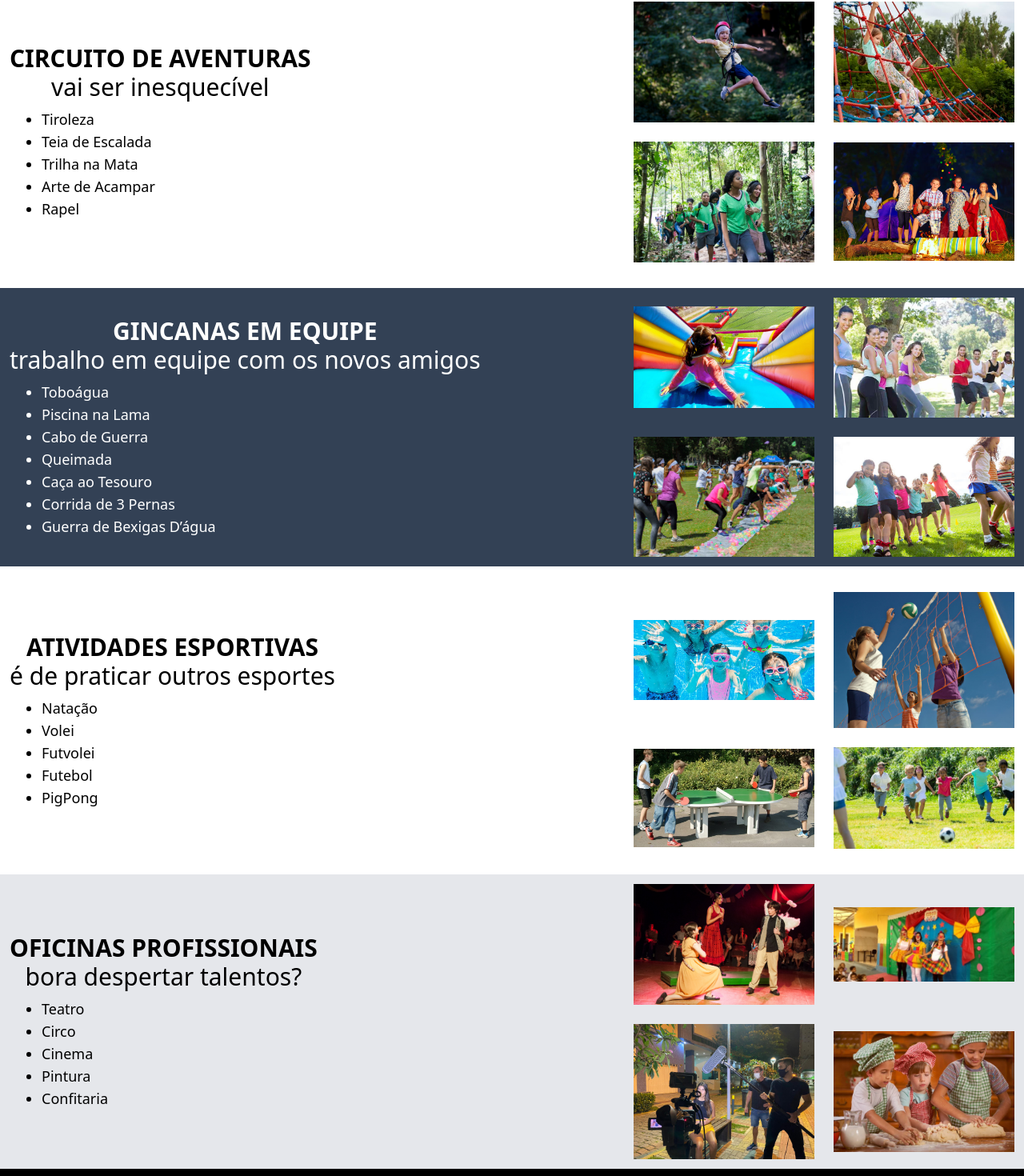
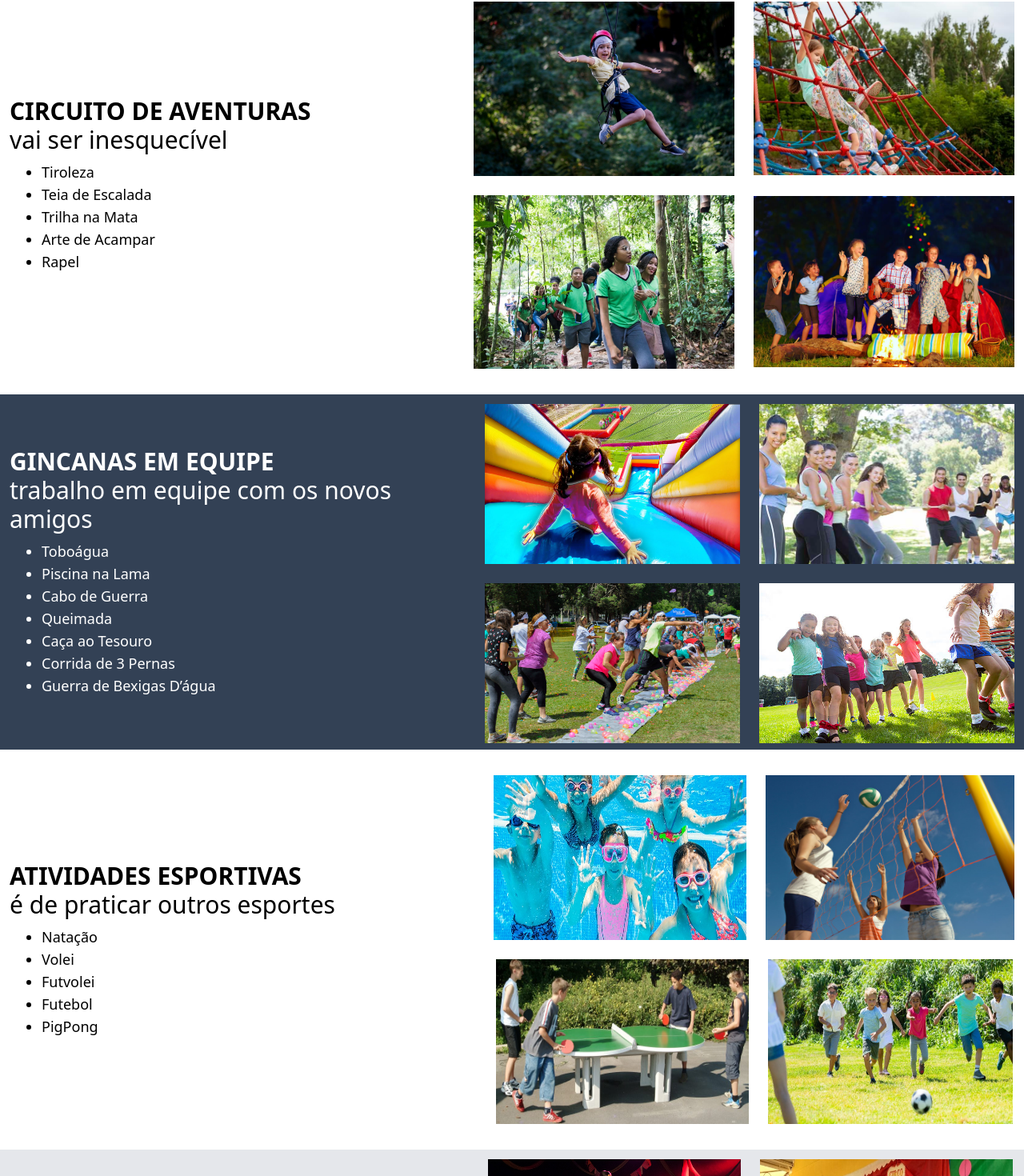
Before and after one commit to VictorEdsonsr/acampamento-aguias, a Next.js app: page /Atividade in a window 1280 px wide. Shown: the part 390-1860 px from the top of the page at 80% size. Built offline with nearby package versions, Linux system fonts and the light colour scheme.

Commit message:
imagens aumentadas - atividades

```diff
--- a/src/pages/Atividade/index.jsx
+++ b/src/pages/Atividade/index.jsx
@@ -1,6 +1,20 @@
 import Head from "next/head";
 import Image from "next/image";
 import firstBanner from "../../../public/img/banner-atividade.jpg";
+import gincanaOne from "../../../public/img/gincana-1.jpg";
+import gincanaTwo from "../../../public/img/gincana-2.jpg";
+import gincanaThree from "../../../public/img/gincana-3.jpg";
+import gincanaFour from "../../../public/img/gincana-4.jpg";
+
+import atividadeOne from "../../../public/img/atividades-1.jpg";
+import atividadeTwo from "../../../public/img/atividades-2.jpg";
+import atividadeThree from "../../../public/img/atividades-3.jpg";
+import atividadeFour from "../../../public/img/atividades-4.jpg";
+
+import oficinaOne from "../../../public/img/oficina-1.jpg";
+import oficinaTwo from "../../../public/img/oficina-2.jpeg";
+import oficinaThree from "../../../public/img/oficina-3.jpeg";
+import oficinaFour from "../../../public/img/oficina-4.jpg";
 
 export default function Atividade() {
   return (
@@ -18,8 +32,8 @@ export default function Atividade() {
         </section>
 
         <section className=" flex justify-center items-center ">
-          <div className="container mx-auto flex flex-col sm:flex-row justify-between items-center ">
-            <article className="p-3 text-center">
+          <div className="container mx-auto flex flex-col lg:flex-row justify-between items-center ">
+            <article className="p-3 text-center sm:text-left">
               <h1 className="font-bold text-xl sm:text-3xl">
                 CIRCUITO DE AVENTURAS
               </h1>
@@ -38,44 +52,53 @@ export default function Atividade() {
 
             <figure className="flex items-center flex-col justify-center">
               <div className="flex flex-col md:flex-row  items-center justify-center">
+                <div className="">
                   <Image
                     src="/img/circuito-1.jpg"
                     className="p-3"
-                  width={250}
-                  height={250}
+                    width={350}
+                    height={350}
                     alt="Imagem de tiroleza"
                   />
+                </div>
+
+                <div>
                   <Image
                     src="/img/circuito-2.jpg"
                     className="p-3"
-                  width={250}
-                  height={250}
+                    width={350}
+                    height={350}
                     alt="Imagem de escalada"
                   />
                 </div>
+              </div>
               <div className="flex flex-col md:flex-row items-center justify-center">
+                <div>
                   <Image
                     src="/img/circuito-3.jpg"
                     className="p-3"
-                  width={250}
-                  height={250}
+                    width={350}
+                    height={350}
                     alt="Imagem de Trilha na mata"
                   />
+                </div>
+                <div>
                   <Image
                     src="/img/circuito-4.jpg"
                     className="p-3"
-                  width={250}
-                  height={250}
+                    width={350}
+                    height={350}
                     alt="Imagem Acampando"
                   />
+                </div>
               </div>
             </figure>
           </div>
         </section>
 
         <section className="bg-slate-700 text-white mt-5 flex justify-center items-center">
-          <div className="container mx-auto flex flex-col sm:flex-row justify-between items-center ">
-            <article className="p-3 text-center">
+          <div className="container mx-auto flex flex-col lg:flex-row justify-between items-center ">
+            <article className="p-3 text-center sm:text-left">
               <h1 className="font-bold  text-xl sm:text-3xl">
                 GINCANAS EM EQUIPE
               </h1>
@@ -96,44 +119,46 @@ export default function Atividade() {
 
             <figure className="flex items-center flex-col justify-center">
               <div className="flex flex-col md:flex-row  items-center justify-center">
+                <div className="p-3">
                   <Image
-                  src="/img/gincana-1.jpg"
-                  className="p-3"
-                  width={250}
-                  height={250}
+                    src={gincanaOne}
+                    className="w-[330px] h-[200px]"
                     alt="Imagem de Toboágua"
                   />
+                </div>
+
+                <div className="p-3">
                   <Image
-                  src="/img/gincana-2.jpg"
-                  className="p-3"
-                  width={250}
-                  height={250}
-                  alt="Imagem de Piscina na Lama"
+                    src={gincanaTwo}
+                    className="w-[330px] h-[200px]"
+                    alt="Imagem de Cabo de Guerra"
                   />
                 </div>
+              </div>
               <div className="flex flex-col md:flex-row items-center justify-center">
+                <div className="p-3 max-w-[350px] max-h-[220px]">
                   <Image
-                  src="/img/gincana-3.jpg"
-                  className="p-3"
-                  width={250}
-                  height={250}
-                  alt="Imagem de Cabo de Guerra"
+                    src={gincanaThree}
+                    className="w-[450px] h-[200px]"
+                    alt="Imagem de Guerra de Bexigas D’água"
                   />
+                </div>
+
+                <div className="p-3 max-w-[350px] max-h-[220px]">
                   <Image
-                  src="/img/gincana-4.jpg"
-                  className="p-3"
-                  width={250}
-                  height={250}
-                  alt="Imagem Queimada"
+                    src={gincanaFour}
+                    className="w-[450px] h-[200px]"
+                    alt="Imagem de Corrida de 3 Pernas"
                   />
+                </div>
               </div>
             </figure>
           </div>
         </section>
 
         <section className="mt-5 flex justify-center items-center">
-          <div className="container mx-auto flex flex-col sm:flex-row justify-between items-center ">
-            <article className="p-3 text-center">
+          <div className="container mx-auto flex flex-col lg:flex-row justify-between items-center ">
+            <article className="p-3 text-center sm:text-left">
               <h1 className="font-bold  text-xl sm:text-3xl">
                 ATIVIDADES ESPORTIVAS
               </h1>
@@ -153,34 +178,26 @@ export default function Atividade() {
             <figure className="flex items-center flex-col justify-center">
               <div className="flex flex-col md:flex-row  items-center justify-center">
                 <Image
-                  src="/img/atividades-1.jpg"
-                  className="p-3"
-                  width={250}
-                  height={250}
-                  alt="Imagem de tiroleza"
+                  src={atividadeOne}
+                  className="p-3 w-[340px] h-[230px]"
+                  alt="Imagem de Natação"
                 />
                 <Image
-                  src="/img/atividades-2.jpg"
-                  className="p-3"
-                  width={250}
-                  height={250}
-                  alt="Imagem de escalada"
+                  src={atividadeTwo}
+                  className="p-3 w-[335px] h-[230px]"
+                  alt="Imagem de Volei"
                 />
               </div>
-              <div className="flex flex-col md:flex-row items-center justify-center">
+              <div className="flex flex-col md:flex-row items-center max-w-sm justify-center">
                 <Image
-                  src="/img/atividades-3.jpg"
-                  className="p-3"
-                  width={250}
-                  height={250}
-                  alt="Imagem de Trilha na mata"
+                  src={atividadeThree}
+                  className="p-3 w-[340px] h-[230px]"
+                  alt="Imagem de PigPong"
                 />
                 <Image
-                  src="/img/atividades-4.jpg"
-                  className="p-3"
-                  width={250}
-                  height={250}
-                  alt="Imagem Acampando"
+                  src={atividadeFour}
+                  className="p-3 w-[330px] h-[230px]"
+                  alt="Imagem de Futebol"
                 />
               </div>
             </figure>
@@ -188,8 +205,8 @@ export default function Atividade() {
         </section>
 
         <section className=" bg-gray-200 mt-5 flex justify-center items-center">
-          <div className="container mx-auto flex flex-col sm:flex-row justify-between items-center ">
-            <article className="p-3 text-center">
+          <div className="container mx-auto flex flex-col lg:flex-row justify-between items-center ">
+            <article className="p-3 text-center sm:text-left">
               <h1 className="font-bold  text-xl sm:text-3xl">
                 OFICINAS PROFISSIONAIS
               </h1>
@@ -209,33 +226,25 @@ export default function Atividade() {
             <figure className="flex items-center flex-col justify-center">
               <div className="flex flex-col md:flex-row  items-center justify-center">
                 <Image
-                  src="/img/oficina-1.jpg"
-                  className="p-3"
-                  width={250}
-                  height={250}
+                  src={oficinaOne}
+                  className="p-3 w-[340px] h-[230px]"
                   alt="Imagem de teatro"
                 />
                 <Image
-                  src="/img/oficina-2.jpeg"
-                  className="p-3"
-                  width={250}
-                  height={250}
+                  src={oficinaTwo}
+                  className="p-3 w-[340px] h-[230px]"
                   alt="Imagem de circo"
                 />
               </div>
               <div className="flex flex-col md:flex-row items-center justify-center">
                 <Image
-                  src="/img/oficina-3.jpeg"
-                  className="p-3"
-                  width={250}
-                  height={250}
+                  src={oficinaThree}
+                  className="p-3 w-[340px] h-[230px]"
                   alt="Imagem de cinema"
                 />
                 <Image
-                  src="/img/oficina-4.jpg"
-                  className="p-3"
-                  width={250}
-                  height={250}
+                  src={oficinaFour}
+                  className="p-3 w-[345px] h-[230px]"
                   alt="Imagem de culinaria"
                 />
               </div>
```
Lines whose indentation alone changed are shown as unchanged.
